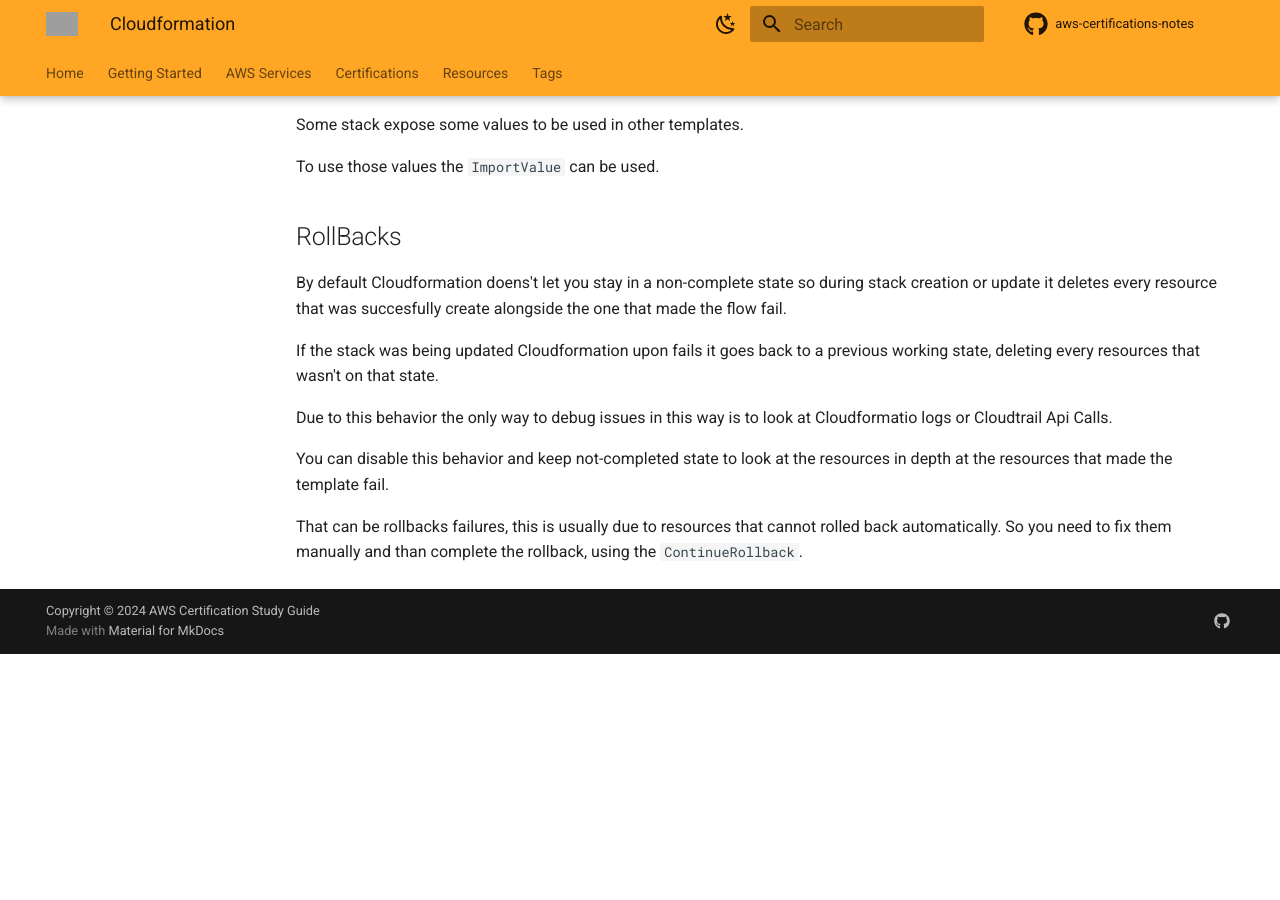
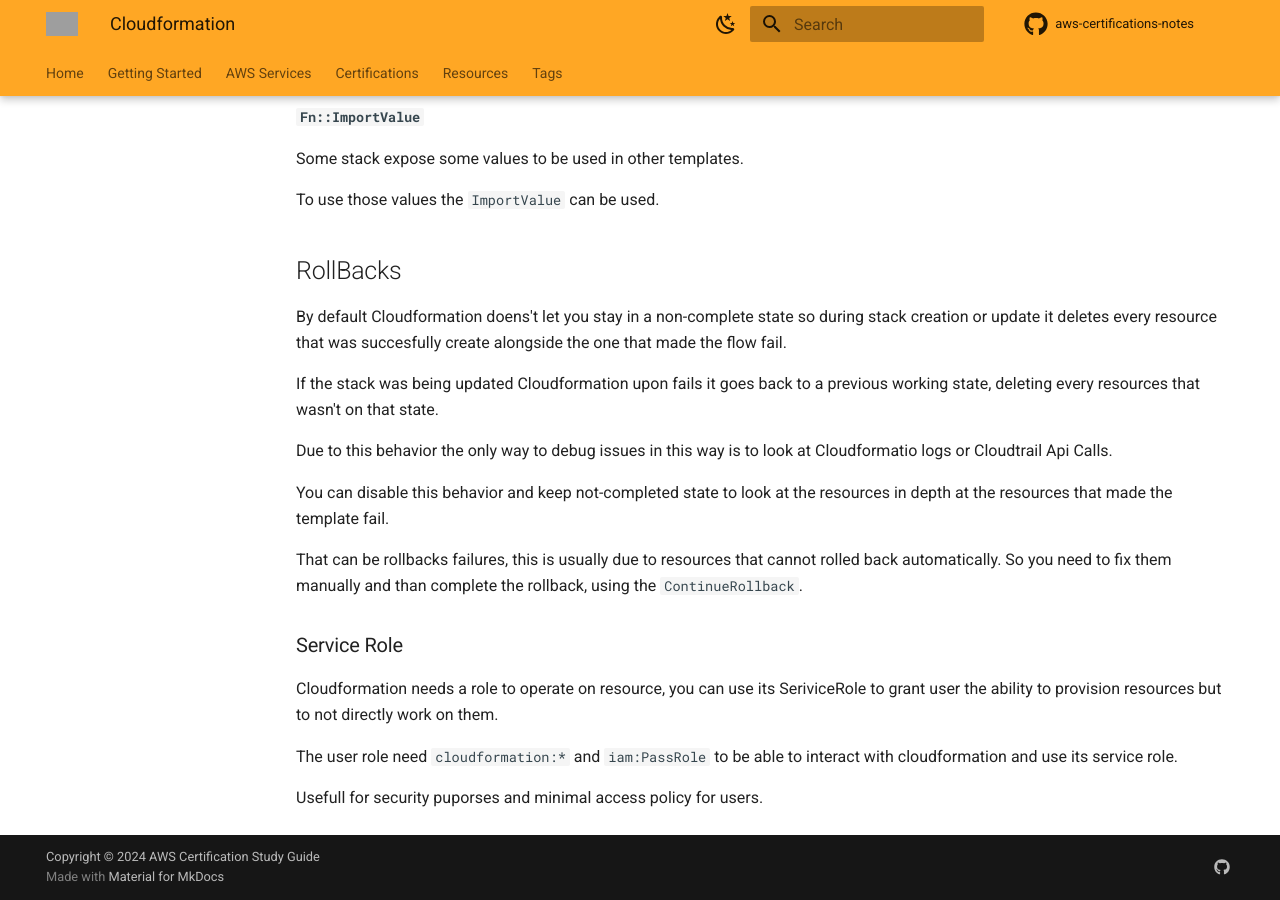
Before and after one commit to Bozz95/aws-certifications-notes, an MkDocs documentation site: the page built from docs/services/iac/cloudformation.md, in a window 1280 px wide and 900 px high, scrolled down 4625 px. Built offline with MkDocs 1.6.1 and Material for MkDocs 9.7.7, drawn with Linux system fonts in a browser that asks for light colours; comment, search, counter and statistics services are not loaded; before the commit the page ends 5279 px from its top, so only the background shows below that; grey boxes are pictures that could not be loaded.

Commit message:
doc(cloudformation): service role

```diff
--- a/docs/services/iac/cloudformation.md
+++ b/docs/services/iac/cloudformation.md
@@ -16,6 +16,7 @@
     - [`Fn::FindInMap`](#fnfindinmap)
     - [`Fn::ImportValue`](#fnimportvalue)
 - [RollBacks](#rollbacks)
+  - [Service Role](#service-role)
 
 ## Intro
 
@@ -199,3 +200,11 @@
 
 That can be rollbacks failures, this is usually due to resources that cannot rolled back automatically.
 So you need to fix them manually and than complete the rollback, using the `ContinueRollback`.
+
+### Service Role
+
+Cloudformation needs a role to operate on resource, you can use its SeriviceRole to grant user the ability to provision resources but to not directly work on them.
+
+The user role need `cloudformation:*` and `iam:PassRole` to be able to interact with cloudformation and use its service role.
+
+Usefull for security puporses and minimal access policy for users.
```
